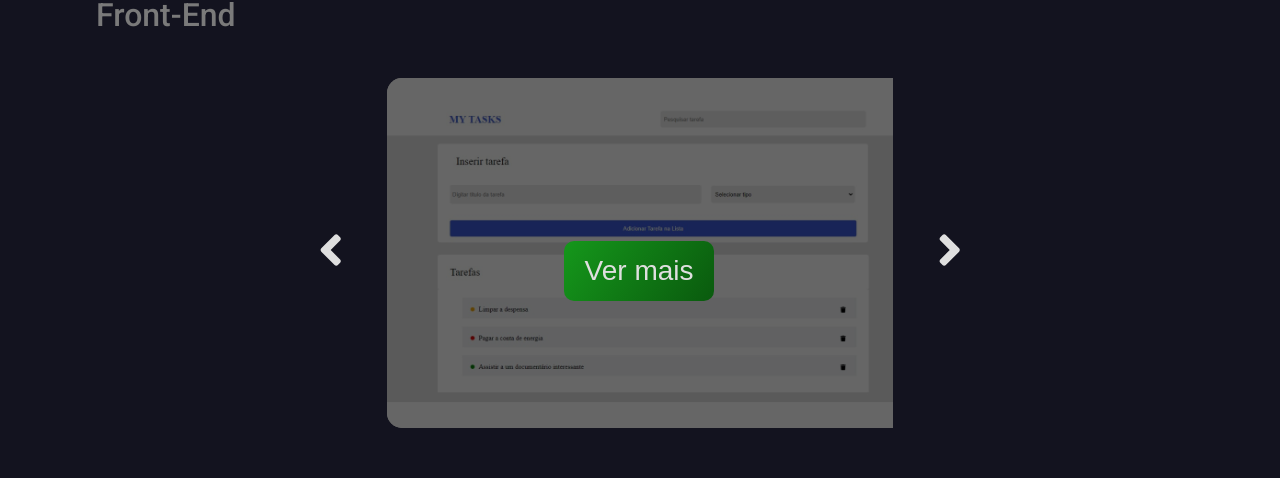
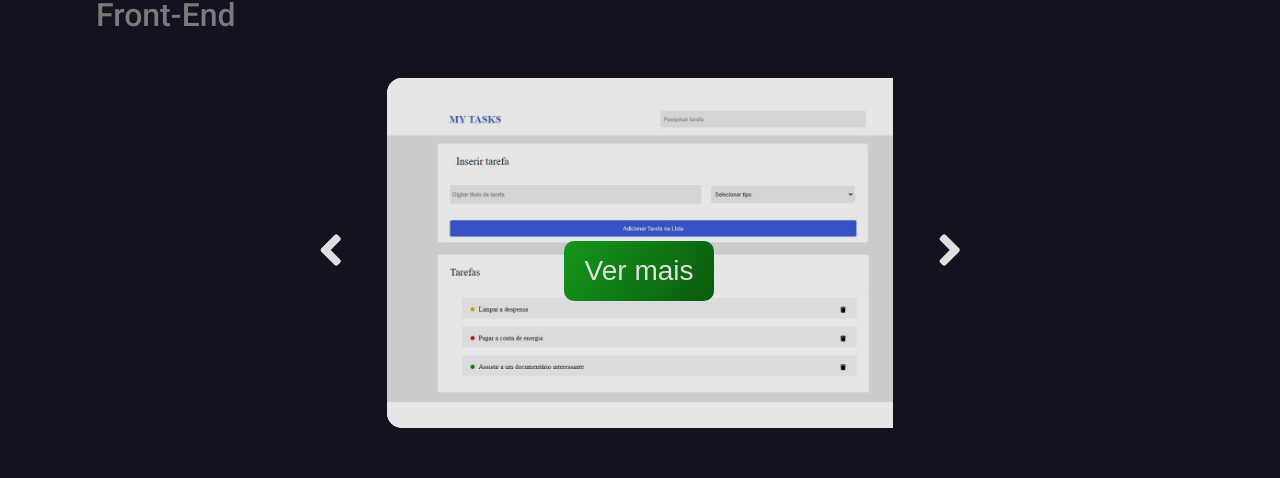
Before and after one commit to Wallace143900/Portf-lio, a React (Vite) app: page / in a window 1280 px wide. In both pictures the pointer is over the picture 652 px from the left and 2770 px from the top of the page. Shown: the part 2517-2995 px from the top of the page. Built offline with nearby package versions, Linux system fonts and the light colour scheme.

Commit message:
esqueci de um detalhe da imagem

```diff
--- a/src/components/Portfolio/myProjects/styles.module.scss
+++ b/src/components/Portfolio/myProjects/styles.module.scss
@@ -149,7 +149,7 @@ article {
 
                 &:hover img {
                     transform: scale(1.0);
-                    filter: brightness(40%);
+                    filter: brightness(90%);
                 }
 
                 .descriptionProjects {
@@ -488,7 +488,7 @@ article {
 
                 &:hover img {
                     transform: scale(1.0);
-                    filter: brightness(40%);
+                    filter: brightness(90%);
                 }
 
                 .descriptionProjects {
```
